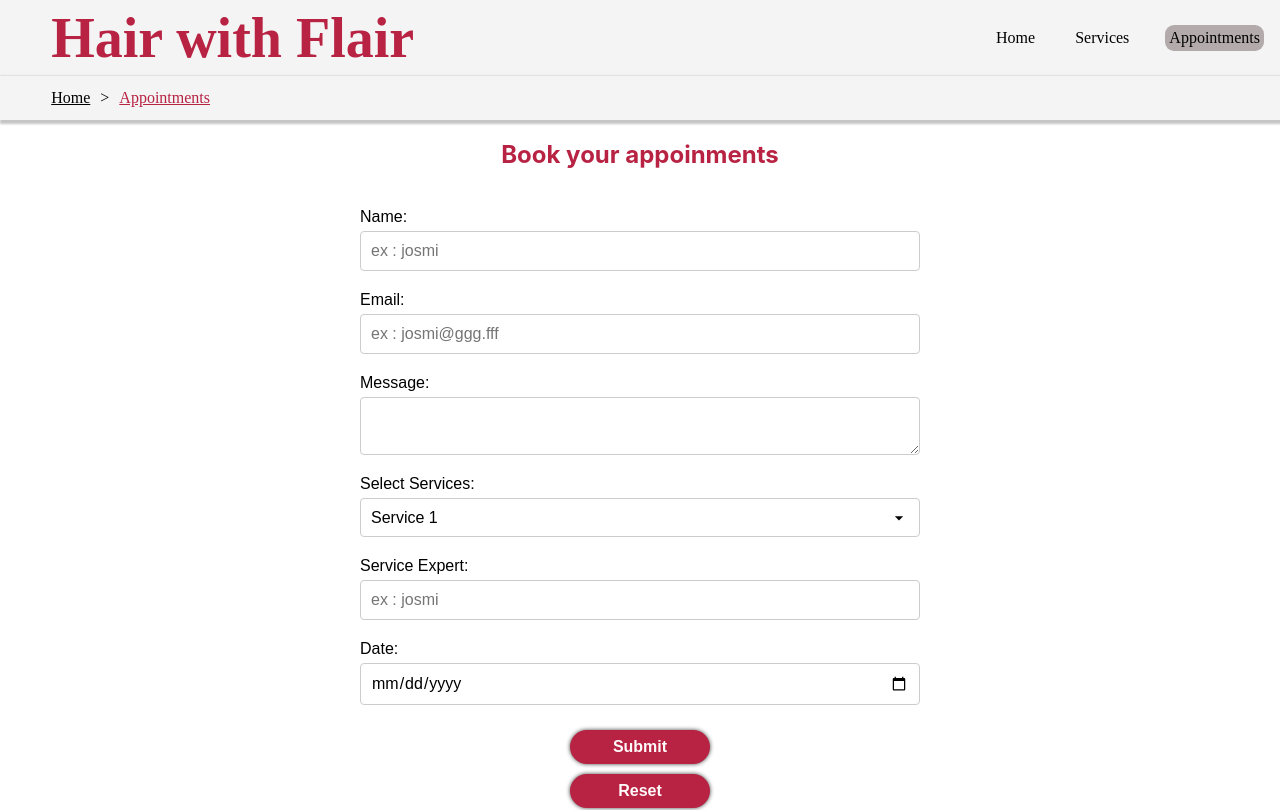
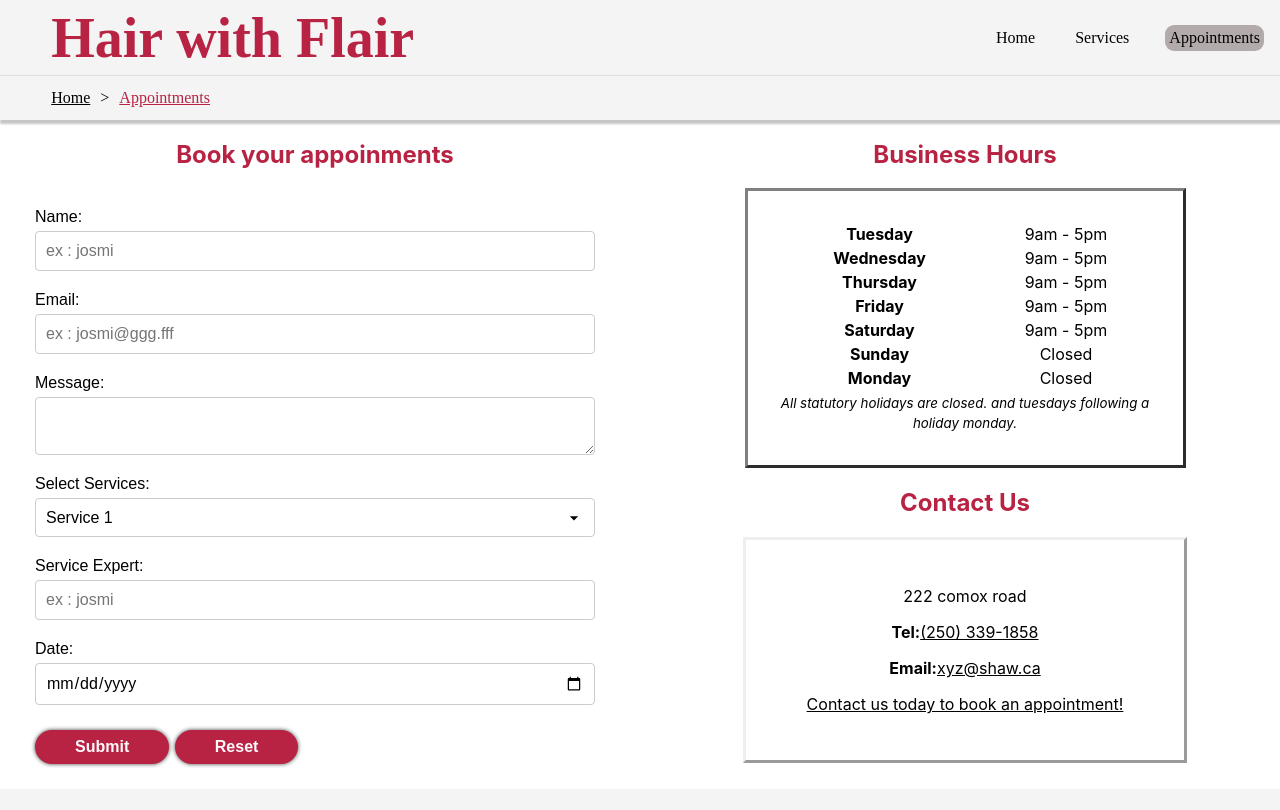
Before and after one commit to JosmiJose14/Capstone-Example-Site, a React (Create React App) app in the folder hair-with-flair/: page /Appointments in a window 1280 px wide. Shown: the top 810 px of the page. Built offline with nearby package versions, Linux system fonts and the light colour scheme.

Commit message:
Add table and ul details

```diff
--- a/hair-with-flair/src/App.css
+++ b/hair-with-flair/src/App.css
@@ -1,15 +1,17 @@
 /* Header css */
 
-#divHeader{
+#divHeader {
   font-family: 'Josefin Sans';
   background-color: #f4f4f4;
 }
-h1{
+
+h1 {
   text-align: center;
   margin: 0;
   padding: 10px;
   font-size: 56px;
 }
+
 .navigation {
   height: 60px;
   width: 100%;
@@ -19,24 +21,29 @@ h1{
   padding: 0.5rem 0rem;
   color: black;
 }
+
 .navigation-menu {
   margin-left: auto;
 }
+
 .navigation-menu ul {
   display: flex;
   padding: 0;
 }
+
 .navigation-menu li {
   list-style-type: none;
   margin: 0 1rem;
   padding: 4px;
 }
+
 .navigation-menu li a {
   text-decoration: none;
   display: block;
   width: 100%;
   color: black;
 }
+
 .hamburger {
   border: 0;
   height: 40px;
@@ -52,11 +59,13 @@ h1{
   transform: translateY(-50%);
   display: none;
 }
+
 .hamburger:hover {
   background-color: #7e2d3f;
 }
+
 .navigation-menu li.active {
-  background-color:#b3aaac;
+  background-color: #b3aaac;
   border-radius: 9px;
 
 }
@@ -65,15 +74,18 @@ h1{
   background-color: #958689;
   border-radius: 20px;
 }
-.AboutUs{
+
+.AboutUs {
   height: 300px;
   display: flex;
   flex-wrap: wrap;
 }
+
 .divServices {
   display: flex;
   flex-wrap: wrap;
 }
+
 .image {
   width: 100%;
   height: fit-content;
@@ -81,18 +93,20 @@ h1{
   border-radius: 4px;
   padding: 5px;
 }
+
 .aboutText {
   padding-left: 20px;
 }
-.sidepadding
-{
+
+.sidepadding {
   padding-left: 4%;
   padding-right: 4%;
 }
-.headColor
-{
-  color:#b82243;
+
+.headColor {
+  color: #b82243;
 }
+
 form {
   display: flex;
   flex-direction: column;
@@ -111,11 +125,15 @@ form {
   width: 100%;
   margin-bottom: 15px;
 }
-
+.divButtons
+{
+  display:inline-block;
+  width:100%;
+  margin: auto;
+}
 .frmClass input,
 .frmClass textarea,
 .frmClass select {
-  width: 100%;
   padding: 10px;
   margin-top: 5px;
   margin-bottom: 5px;
@@ -135,33 +153,33 @@ form {
   padding-right: 40px;
 }
 
-.abtImage
-{
-  width:20%;
-  padding-left:4%;
+.abtImage {
+  width: 20%;
+  padding-left: 4%;
 }
-.abtText
-{
-  width:67%;
-  padding-right:4%;
+
+.abtText {
+  width: 67%;
+  padding-right: 4%;
 }
-ol li{
+
+ol li {
   padding-bottom: 3px;
 }
 
-.serviceDiv
-{
+.serviceDiv {
   margin: auto;
   width: 90%;
   text-align: center;
   padding-bottom: 4%;
 }
+
 .service-container {
   display: flex;
   flex-wrap: wrap;
   justify-content: center;
   align-items: stretch;
-  margin: 1% 0 ;
+  margin: 1% 0;
   text-align: center;
 }
 
@@ -174,10 +192,12 @@ ol li{
 }
 
 /* Style for the second section */
-.service-section:nth-child(2), .service-section:nth-child(3)  {
+.service-section:nth-child(2),
+.service-section:nth-child(3) {
   background-color: #e9e9e9;
 }
-.carousel.carousel-slider{
+
+.carousel.carousel-slider {
   width: 90%;
 }
 
@@ -195,18 +215,18 @@ width: 90%;
 .footerHeading {
   font-weight: bold;
 }
+
 .column {
   flex: 33.33%;
   text-align: center;
 }
+
 .accordion__button {
   padding: 20px !important;
   width: 97% !important;
 }
-.accordion{
-  width: 90%;
-}
-#buttons  {
+
+#buttons {
   font-weight: bold;
   font-family: "Arial", serif;
   padding: 8px 40px;
@@ -220,17 +240,19 @@ width: 90%;
   box-shadow: 0 0 4px rgba(0, 0, 0, .75);
   color: #FFFAFA;
 }
-#buttons:hover
-{
+
+#buttons:hover {
   background-color: #958689;
   outline: none;
   -webkit-box-shadow: 0 0 1px rgba(0, 0, 0, .75);
   -moz-box-shadow: 0 0 1px rgba(0, 0, 0, .75);
   box-shadow: 0 0 1px rgba(0, 0, 0, .75);
 }
+
 #buttons:focus {
   outline: none;
 }
+
 .card {
   display: flex;
   flex-direction: column;
@@ -260,43 +282,76 @@ width: 90%;
   overflow-x: auto;
   width: 100%;
   max-width: 100%;
-}footerSu
-.card-textList
-{
+}
+ .card-textList {
   font-size: 16px;
   color: #000000;
   width: 100%;
   max-width: 100%;
 }
+
 .flex-container {
   display: flex;
   flex-wrap: wrap;
   justify-content: space-evenly;
 }
 
+#container {
+  display: flex;
+  flex-wrap: wrap;
+  justify-content: space-between;
+}
+
+.appointmentFrm {
+  flex: 1;
+  margin-right: 20px; /* Add some margin between the columns */
+}
+
+.companyDetails {
+  flex: 1;
+}
+.tblHours {
+  width: 70%;
+  padding: 30px;
+  border-style: outset;
+  margin: auto;
+  text-align: center;
+}
+
+.details {
+  padding: 30px;
+  border-style: outset;
+  margin: auto;
+  text-align: center;
+  width: 60%;
+}
+th {
+  text-align: center;
+}
 .flex-container>div {
   margin: 10px;
   padding: 20px;
 }
-.services li
-{
+
+.services li {
   margin-bottom: 1%;
 }
-.divCarousel
-{
-  width:auto;
-  margin:0 4%;
-  padding-top:'2%';
+
+.divCarousel {
+  width: auto;
+  margin: 0 4%;
+  padding-top: '2%';
 }
-.btnService
-{
+
+.btnService {
   margin-left: 4%;
 }
-.divUl
-{
+
+.divUl {
   text-align: center;
   margin: auto;
 }
+
 footer {
   background-color: #f4f4f4;
   text-align: center;
@@ -304,15 +359,16 @@ footer {
   width: 100%;
 }
 
-a{
+a {
   color: #000000;
 }
+
 .breadcrumb-active {
   color: #b82243;
 }
 
 
-  .breadcrumb-hide{
+.breadcrumb-hide {
   display: none;
 }
 
@@ -320,22 +376,27 @@ a{
   margin-left: 10px;
   margin-right: 10px;
 }
+
 .breadcrumb-arrow-hide {
   display: none;
 }
-  #brdCrumb{
+
+#brdCrumb {
   padding-bottom: 1%;
   padding-top: 1%;
   box-shadow: 2px 2px 2px 2px rgb(9 9 9 / 23%);
   display: flex;
 }
+
 @media screen and (max-width: 768px) {
   .hamburger {
     display: block;
   }
+
   .navigation-menu ul {
     display: none;
   }
+
   .navigation-menu ul {
     position: absolute;
     left: 0;
@@ -347,83 +408,100 @@ a{
     top: 0px;
     margin-top: 36px;
   }
+
   .navigation-menu li {
     text-align: center;
     margin: 0;
   }
+
   .navigation-menu li a {
     color: rgb(255, 255, 255);
     width: 100%;
     padding: 1.5rem 0;
   }
+
   .navigation-menu li:hover {
     background-color: #958689;
   }
+
   .navigation-menu ul {
     display: none;
   }
+
   .navigation-menu.expanded ul {
     display: block;
     height: auto;
   }
-  .AboutUs
-  {
+
+  .AboutUs {
     height: auto;
     flex-direction: column;
     padding-right: 4%;
   }
 
-.card
-{
+  .card {
     width: 80%;
   }
+
   form {
     padding: 10px;
   }
-#divHeader{
+
+  #divHeader {
     padding-top: 12%;
   }
-#container, .footerSub
-{
+
+  #container,
+  .footerSub {
     font-size: 22px !important;
   }
+
   .service-section {
     flex-basis: 100%;
   }
+
   .footerAboutUS {
     display: grid;
     text-align: center;
     font-size: 22px !important;
   }
-.btnForm
-{
-  width:40% !important;
+
+  .btnForm {
+    width: 40% !important;
   }
-.btnService
-{
+
+  .btnService {
     width: auto !important;
   }
-.divCarousel{
-  width: 100% ;
+
+  .divCarousel {
+    width: 100%;
   }
-.abtImage
-{
-  width:97%
+
+  .abtImage {
+    width: 97%
   }
-.abtText
-{
-  width:100%
+
+  .abtText {
+    width: 100%
   }
+
   .accordion__button {
     width: 87% !important;
   }
-.accordion{
+
+  .accordion {
     width: 87%;
   }
+
   #brdCrumb {
     margin-top: 5%;
     padding-bottom: 5%;
     padding-top: 5%;
     font-size: 22px !important;
   }
+  .appointmentFrm {
+
+    width: 100%;
   }
+}
--- a/hair-with-flair/src/pages/Appointments.js
+++ b/hair-with-flair/src/pages/Appointments.js
@@ -1,33 +1,26 @@
 import React, { useState } from 'react';
 
-export default function Appointments () {
-  // const [name, setName] = useState('');
-  // const [email, setEmail] = useState('');
-  // const [message, setMessage] = useState('');
-  // const [expert, setExpert] = useState('');
-  // const [date, setDate] = useState('');
-  // const [interest, setInterest] = useState('Select an interest');
-
-
+export default function Appointments() {
   return (
-    <div id="container">
-      <h2 className='headColor' style={{textAlign:'center'}}>Book your appoinments</h2>
+    <div id="container" className='clsAppointments' >
+      <div className='appointmentFrm'>
+        <h2 className='headColor' style={{ textAlign: 'center' }}>Book your appoinments</h2>
         <form className="frmClass">
           <label>
             Name:
-        <input type="text"  required  placeholder='ex : josmi'/>
+            <input type="text" required placeholder='ex : josmi' />
           </label>
           <label>
             Email:
-        <input type="email"  required placeholder='ex : josmi@ggg.fff'/>
+            <input type="email" required placeholder='ex : josmi@ggg.fff' />
           </label>
           <label>
             Message:
-        <textarea  />
+            <textarea />
           </label>
           <label>
             Select Services:
-        <select  required>
+            <select required>
               <option disabled>Select a Service</option>
               <option value="Option 1">Service 1</option>
               <option value="Option 2">Service 2</option>
@@ -36,15 +29,79 @@ export default function Appointments () {
           </label>
           <label>
             Service Expert:
-        <input type="text"  placeholder='ex : josmi'/>
+            <input type="text" placeholder='ex : josmi' />
           </label>
           <label>
             Date:
-        <input type="Date"  required />
+            <input type="Date" required />
           </label>
-      <input type="submit" value="Submit" id="buttons"  className="btnForm" style={{width:'25%'}}/>
-      <input type="reset" value="Reset" id="buttons" className="btnForm"  style={{width:'25%'}}/>
+          <div className='divButtons'>
+          <input type="submit" value="Submit" id="buttons" className="btnForm"  style={{marginRight:'1%'}} />
+          <input type="reset" value="Reset" id="buttons" className="btnForm" />
+          </div>
         </form>
+      </div>
+      <div className='companyDetails'>
+        <div className="containerAddress">
+          <div className="hours">
+            <h2 className='headColor' style={{ textAlign: 'center' }}>Business Hours</h2>
+            <table className="tblHours">
+              <tbody>
+                <tr>
+                  <th>Tuesday</th>
+                  <td>9am - 5pm</td>
+                </tr>
+                <tr>
+                  <th>Wednesday</th>
+                  <td>9am - 5pm</td>
+                </tr>
+                <tr>
+                  <th>Thursday</th>
+                  <td>9am - 5pm</td>
+                </tr>
+                <tr>
+                  <th>Friday</th>
+                  <td>9am - 5pm</td>
+                </tr>
+                <tr>
+                  <th>Saturday</th>
+                  <td>9am - 5pm</td>
+                </tr>
+                <tr>
+                  <th>Sunday</th>
+                  <td>Closed</td>
+                </tr>
+                <tr>
+                  <th>Monday</th>
+                  <td>Closed</td>
+                </tr>
+                <tr>
+                  <td colSpan={'2'}>
+                    <small><em>All statutory holidays are closed. and tuesdays following a
+                      holiday monday.</em></small>
+                  </td>
+                </tr>
+              </tbody>
+            </table>
+          </div>
+        </div>
+        <div className="divConnect">
+          <h2 className='headColor' style={{ textAlign: 'center' }}>Contact Us</h2>
+          <div className="details">
+            <p>222 comox road</p>
+            <p>
+              <strong>Tel:</strong><a href="tel:1234567890">(250) 339-1858</a>
+            </p>
+            <p>
+              <strong>Email:</strong><a href="mailto:xyz@shaw.ca">xyz@shaw.ca</a>
+            </p>
+            <p>
+              <a href="contactus.html">
+                Contact us today to book an appointment!</a>
+            </p>
+          </div>
+        </div>
+      </div>
     </div>
   );
 };
--- a/hair-with-flair/src/pages/Home.js
+++ b/hair-with-flair/src/pages/Home.js
@@ -30,7 +30,7 @@ export default function Home() {
 
       </div>
       <h3 className="headColor sidepadding">Know our services</h3>
-      <Accordion allowMultipleExpanded={true} allowZeroExpanded={true} className="sidepadding" style={{ paddingLeft: '4%' }}>
+      <Accordion allowMultipleExpanded={true} allowZeroExpanded={true} className="sidepadding" style={{ paddingLeft: '4%',width:'90%' }}>
         <AccordionItem>
           <AccordionItemHeading>
             <AccordionItemButton>
```
Also changed, not shown: hair-with-flair/src/pages/Service.js (+21 -8 lines). Lines whose indentation alone changed are shown as unchanged.
